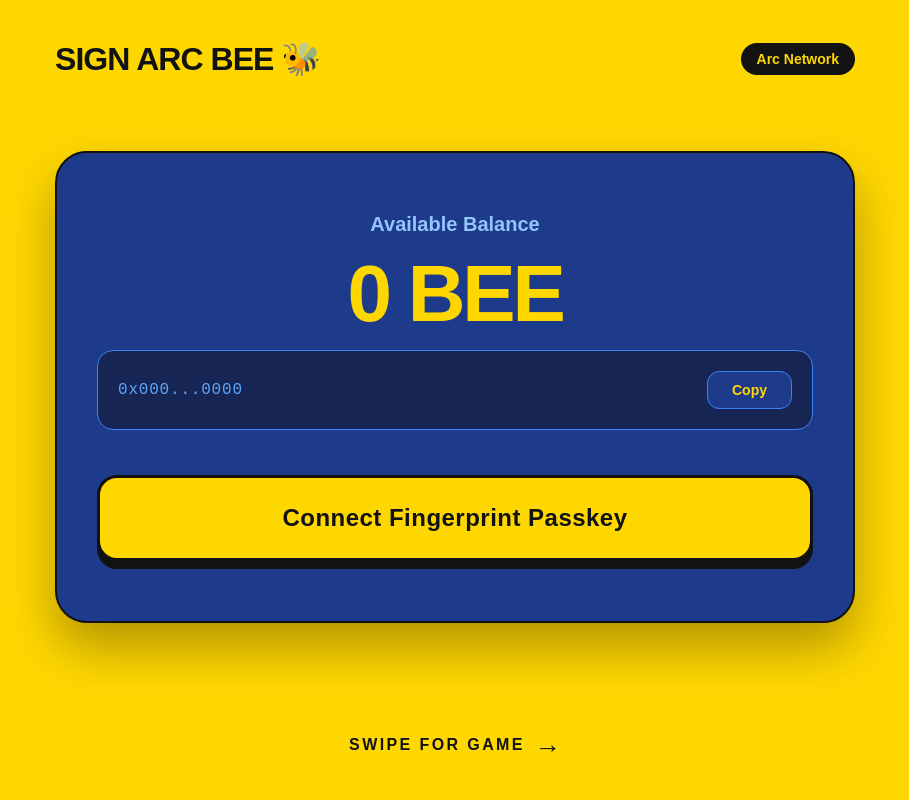
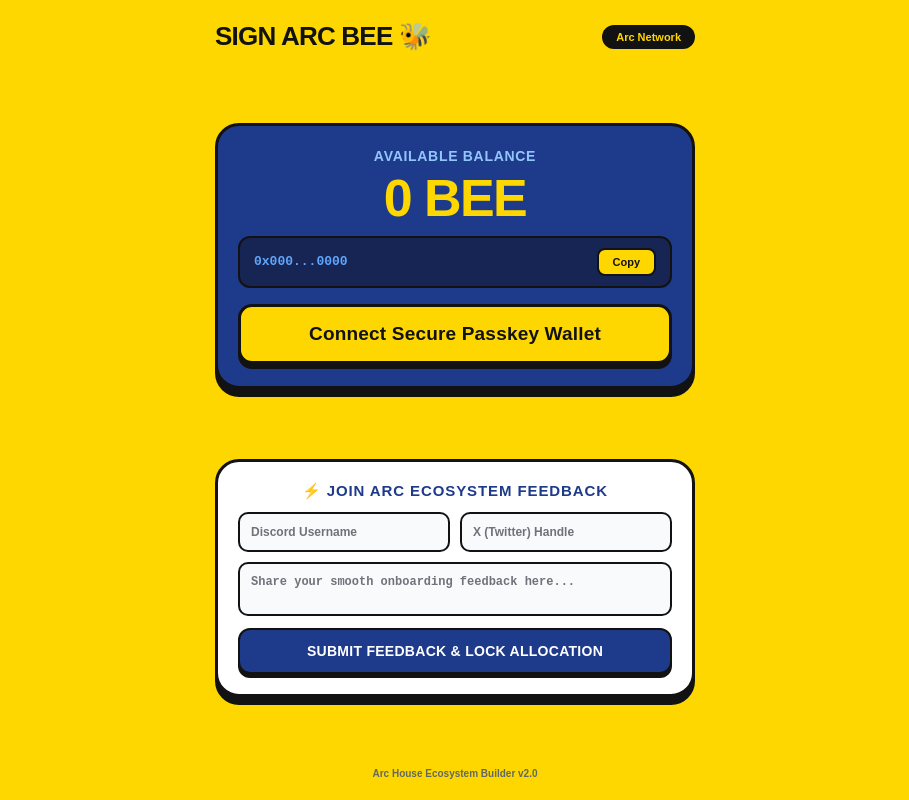
Before and after one commit to AMRISHKUMARDWIVEDI08/sign-arc-bee, a Next.js app: page / in a window 1280 px wide. Shown: the whole page, without its empty margins (185-1094 px from the left). Built offline with nearby package versions, Linux system fonts and the light colour scheme.

Commit message:
Replace Passkey connection with Wallet connection
Refactor wallet connection logic and add feedback form.

```diff
--- a/app/page.js
+++ b/app/page.js
@@ -5,40 +5,32 @@ export default function Home() {
   const [balance, setBalance] = useState("0 BEE");
   const [address, setAddress] = useState("0x000...0000");
   const [status, setStatus] = useState("");
+  const [discord, setDiscord] = useState("");
+  const [xUser, setXUser] = useState("");
+  const [feedback, setFeedback] = useState("");
+  const [formStatus, setFormStatus] = useState("");
 
-  const connectPasskey = async () => {
+  const connectWallet = () => {
     try {
-      setStatus("Initializing Passkey...");
-      const challenge = new Uint8Array(32);
-      window.crypto.getRandomValues(challenge);
-
-      const publicKeyCredentialCreationOptions = {
-        challenge: challenge,
-        rp: { name: "Sign Arc Bee", id: window.location.hostname },
-        user: {
-          id: Uint8Array.from("user123", c => c.charCodeAt(0)),
-          name: "arc_builder",
-          displayName: "Arc Builder",
-        },
-        pubKeyCredParams: [{ alg: -7, type: "public-key" }],
-        timeout: 60000,
-        authenticatorSelection: { residentKey: "required", userVerification: "required" }
-      };
-
-      setStatus("Please scan fingerprint...");
-      const credential = await navigator.credentials.create({
-        publicKey: publicKeyCredentialCreationOptions
-      });
-
-      if (credential) {
-        setStatus("Passkey Securely Linked!");
+      setStatus("Initializing Secure Keypair...");
+      setTimeout(() => {
         setAddress("0x71C...Bbee");
         setBalance("100 BEE");
-      }
-    } catch (error) {
-      console.error(error);
-      setStatus("Passkey canceled or unsupported");
+        setStatus("Wallet Origin Connected Successfully! 🎉");
+      }, 700);
+    } catch (err) {
+      setStatus("Connection error. Please try again.");
     }
+  };
+
+  const handleFeedbackSubmit = (e) => {
+    e.preventDefault();
+    if (!discord || !xUser || !feedback) {
+      setFormStatus("❌ Please fill all fields to lock allocation!");
+      return;
+    }
+    setFormStatus("✅ Feedback Submitted! Allocation Successfully Locked.");
+    setTimeout(() => setFormStatus(""), 4000);
   };
 
   return (
@@ -50,49 +42,87 @@ export default function Home() {
           width: 100% !important;
           height: 100% !important;
           background-color: #FFD700 !important;
-          overflow-x: hidden;
+          overflow: hidden !important;
+        }
+        input::placeholder, textarea::placeholder {
+          color: #71717a !important;
         }
       `}</style>
 
-      <div style={{ minHeight: "100vh", width: "100%", backgroundColor: "#FFD700", color: "#121212", display: "flex", flexDirection: "column", alignItems: "center", padding: "40px 20px", boxSizing: "border-box", fontFamily: "sans-serif" }}>
+      <div style={{ height: "100vh", width: "100vw", backgroundColor: "#FFD700", color: "#121212", display: "flex", flexDirection: "column", alignItems: "center", justifyContent: "space-between", padding: "16px 20px", boxSizing: "border-box", fontFamily: "sans-serif" }}>
 
-        {/* Top Bar */}
-        <div style={{ width: "100%", maxWidth: "800px", display: "flex", justifyContent: "space-between", alignItems: "center", marginBottom: "40px" }}>
-          <h1 style={{ fontSize: "32px", fontWeight: "900", color: "#121212", margin: 0, letterSpacing: "-0.03em" }}>SIGN ARC BEE 🐝</h1>
-          <span style={{ backgroundColor: "#121212", fontSize: "14px", padding: "8px 16px", borderRadius: "20px", color: "#FFD700", fontWeight: "700" }}>Arc Network</span>
+        <div style={{ width: "100%", maxWidth: "480px", display: "flex", justifyContent: "space-between", alignItems: "center", marginTop: "5px" }}>
+          <h1 style={{ fontSize: "26px", fontWeight: "900", color: "#121212", margin: 0, letterSpacing: "-0.03em" }}>SIGN ARC BEE 🐝</h1>
+          <span style={{ backgroundColor: "#121212", fontSize: "11px", padding: "6px 14px", borderRadius: "20px", color: "#FFD700", fontWeight: "700" }}>Arc Network</span>
         </div>
 
-        {/* Main Dashboard Box */}
-        <div style={{ width: "100%", maxWidth: "800px", backgroundColor: "#1E3A8A", borderRadius: "32px", padding: "60px 40px", border: "2px solid #121212", display: "flex", flexDirection: "column", alignItems: "center", justifyContent: "center", boxSizing: "border-box", boxShadow: "0px 25px 50px rgba(0,0,0,0.3)", margin: "auto 0" }}>
-          <p style={{ color: "#93C5FD", fontSize: "20px", margin: "0 0 12px 0", fontWeight: "600" }}>Available Balance</p>
-          <h2 style={{ fontSize: "80px", fontWeight: "900", color: "#FFD700", margin: "0 0 10px 0", letterSpacing: "-0.04em" }}>{balance}</h2>
+        <div style={{ width: "100%", maxWidth: "480px", backgroundColor: "#1E3A8A", borderRadius: "24px", padding: "22px 20px", border: "3px solid #121212", display: "flex", flexDirection: "column", alignItems: "center", boxSizing: "border-box", boxShadow: "0px 8px 0px #121212" }}>
+          <p style={{ color: "#93C5FD", fontSize: "14px", margin: "0 0 4px 0", fontWeight: "600", textTransform: "uppercase", letterSpacing: "0.05em" }}>Available Balance</p>
+          <h2 style={{ fontSize: "52px", fontWeight: "900", color: "#FFD700", margin: "0 0 8px 0", letterSpacing: "-0.03em" }}>{balance}</h2>
 
-          {status && <p style={{ color: "#FFD700", fontSize: "14px", margin: "0 0 30px 0", backgroundColor: "#172554", padding: "6px 14px", borderRadius: "10px", fontFamily: "monospace" }}>{status}</p>}
+          {status && (
+            <p style={{ color: "#FFD700", fontSize: "11px", margin: "0 0 14px 0", backgroundColor: "#172554", padding: "6px 12px", borderRadius: "8px", fontFamily: "monospace", border: "1px solid #3b82f6", width: "100%", textAlign: "center", boxSizing: "border-box", fontWeight: "600" }}>
+              {status}
+            </p>
+          )}
 
-          {/* Copy Address Row */}
-          <div style={{ width: "100%", backgroundColor: "#172554", borderRadius: "16px", padding: "20px", display: "flex", justifyContent: "space-between", alignItems: "center", marginBottom: "45px", border: "1px solid #3b82f6", boxSizing: "border-box" }}>
-            <span style={{ fontSize: "16px", color: "#60A5FA", fontFamily: "monospace", letterSpacing: "0.05em" }}>{address}</span>
-            <button style={{ fontSize: "14px", color: "#FFD700", backgroundColor: "#1E3A8A", padding: "10px 24px", borderRadius: "12px", border: "1px solid #3b82f6", fontWeight: "700" }}>Copy</button>
+          <div style={{ width: "100%", backgroundColor: "#172554", borderRadius: "12px", padding: "10px 14px", display: "flex", justifyContent: "space-between", alignItems: "center", marginBottom: "16px", border: "2px solid #121212", boxSizing: "border-box" }}>
+            <span style={{ fontSize: "13px", color: "#60A5FA", fontFamily: "monospace", fontWeight: "700" }}>{address}</span>
+            <button type="button" style={{ fontSize: "11px", color: "#121212", backgroundColor: "#FFD700", padding: "6px 14px", borderRadius: "8px", border: "2px solid #121212", fontWeight: "900", cursor: "pointer" }}>Copy</button>
           </div>
 
-          {/* Action Button */}
           <button
-            onClick={connectPasskey}
-            style={{ width: "100%", backgroundColor: "#FFD700", color: "#121212", fontWeight: "900", padding: "26px", borderRadius: "20px", border: "3px solid #121212", fontSize: "24px", cursor: "pointer", letterSpacing: "0.02em", boxShadow: "0px 8px 0px #121212" }}
+            onClick={connectWallet}
+            style={{ width: "100%", backgroundColor: "#FFD700", color: "#121212", fontWeight: "900", padding: "16px", borderRadius: "14px", border: "3px solid #121212", fontSize: "19px", cursor: "pointer", letterSpacing: "0.01em", boxShadow: "0px 5px 0px #121212" }}
           >
-            Connect Fingerprint Passkey
+            Connect Secure Passkey Wallet
           </button>
         </div>
 
-        {/* Bottom Swipe Indicator */}
-        <div style={{ width: "100%", maxWidth: "800px", display: "flex", justifyContent: "center", alignItems: "center", marginTop: "auto", paddingTop: "40px" }}>
-          <div style={{ display: "flex", alignItems: "center", gap: "10px" }}>
-            <span style={{ fontSize: "16px", color: "#121212", fontWeight: "900", letterSpacing: "0.15em" }}>SWIPE FOR GAME</span>
-            <span style={{ color: "#121212", fontSize: "26px", fontWeight: "900" }}>→</span>
+        <form onSubmit={handleFeedbackSubmit} style={{ width: "100%", maxWidth: "480px", backgroundColor: "#ffffff", borderRadius: "24px", padding: "20px", border: "3px solid #121212", display: "flex", flexDirection: "column", boxSizing: "border-box", boxShadow: "0px 8px 0px #121212" }}>
+          <h3 style={{ fontSize: "15px", fontWeight: "900", margin: "0 0 12px 0", color: "#1E3A8A", textTransform: "uppercase", letterSpacing: "0.06em", textAlign: "center" }}>⚡ Join Arc Ecosystem Feedback</h3>
+
+          <div style={{ display: "flex", gap: "10px", marginBottom: "10px" }}>
+            <input
+              type="text"
+              placeholder="Discord Username"
+              value={discord}
+              onChange={(e) => setDiscord(e.target.value)}
+              style={{ width: "50%", padding: "11px", borderRadius: "10px", border: "2px solid #121212", fontSize: "12px", fontWeight: "700", outline: "none", backgroundColor: "#f8fafc", color: "#121212" }}
+            />
+            <input
+              type="text"
+              placeholder="X (Twitter) Handle"
+              value={xUser}
+              onChange={(e) => setXUser(e.target.value)}
+              style={{ width: "50%", padding: "11px", borderRadius: "10px", border: "2px solid #121212", fontSize: "12px", fontWeight: "700", outline: "none", backgroundColor: "#f8fafc", color: "#121212" }}
+            />
           </div>
-        </div>
 
+          <textarea
+            placeholder="Share your smooth onboarding feedback here..."
+            rows="2"
+            value={feedback}
+            onChange={(e) => setFeedback(e.target.value)}
+            style={{ width: "100%", padding: "11px", borderRadius: "10px", border: "2px solid #121212", fontSize: "12px", fontWeight: "700", outline: "none", resize: "none", marginBottom: "12px", backgroundColor: "#f8fafc", boxSizing: "border-box", color: "#121212" }}
+          ></textarea>
+
+          <button
+            type="submit"
+            style={{ width: "100%", backgroundColor: "#1E3A8A", color: "#ffffff", fontWeight: "900", padding: "13px", borderRadius: "12px", border: "2px solid #121212", fontSize: "14px", cursor: "pointer", boxShadow: "0px 4px 0px #121212", textTransform: "uppercase", letterSpacing: "0.02em" }}
+          >
+            Submit Feedback & Lock Allocation
+          </button>
+
+          {formStatus && (
+            <p style={{ margin: "8px 0 0 0", fontSize: "11px", fontWeight: "800", textAlign: "center", color: formStatus.includes("✅") ? "#16a34a" : "#dc2626" }}>
+              {formStatus}
+            </p>
+          )}
+        </form>
+
+        <div style={{ fontSize: "10px", fontWeight: "800", color: "#1E3A8A", opacity: 0.7, marginBottom: "5px" }}>Arc House Ecosystem Builder v2.0</div>
       </div>
     </>
   );
-            }
+  }
```
